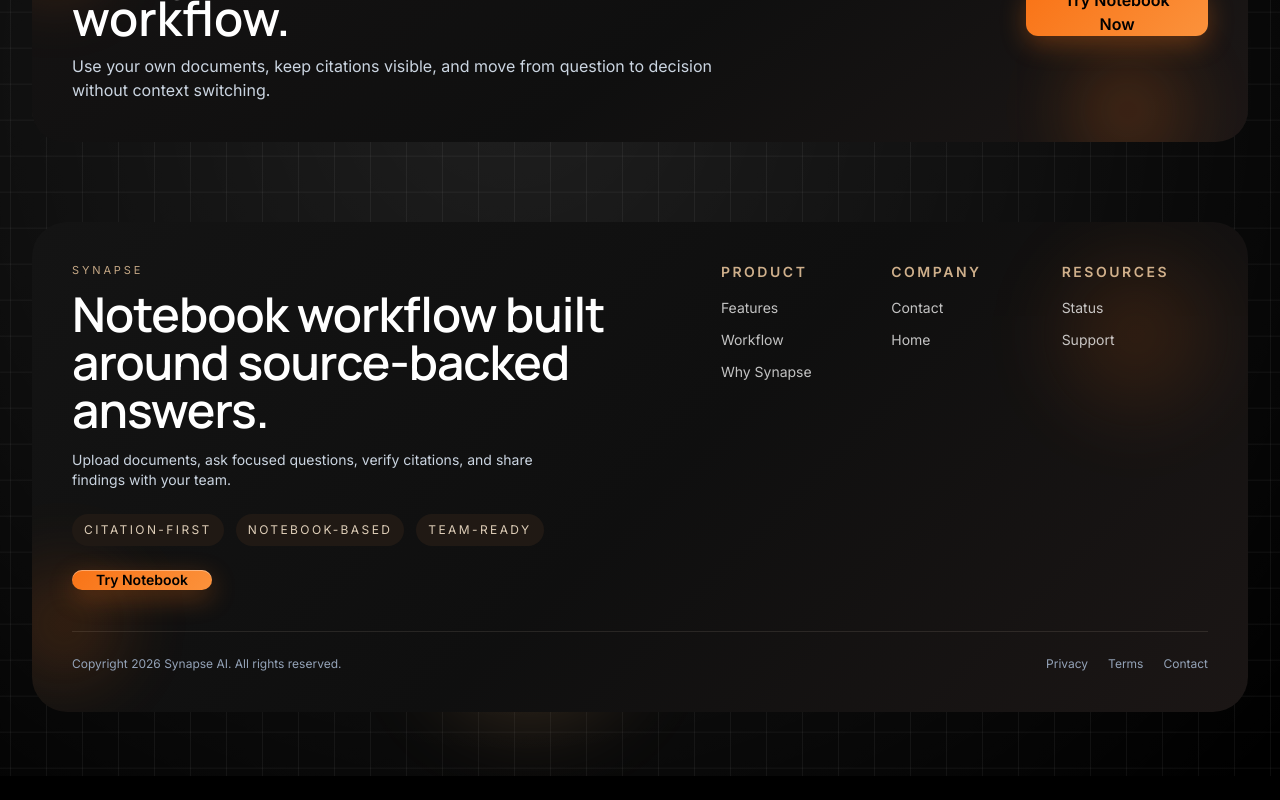
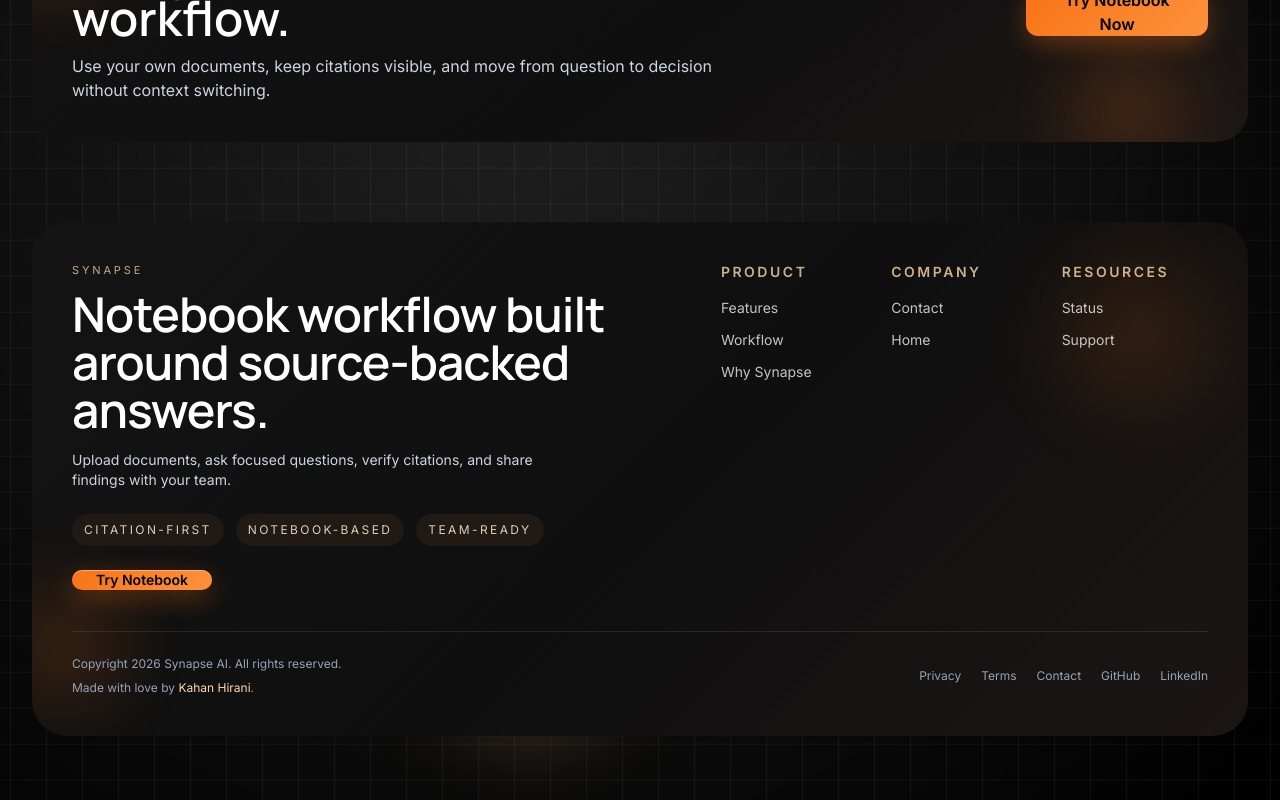
Before and after one commit to kahan-hirani/Synapse_frontend_backend, a React (Vite) app in the folder client/: page / in a window 1280 px wide. Shown: the part 2733-3533 px from the top of the page. Before the commit the page ends 3509 px from the top, so only its background shows below. Built offline with nearby package versions, Linux system fonts and the light colour scheme; no server answers.

Commit message:
feat: update MarketingFooter to include author credits and social links

```diff
--- a/client/src/components/app/MarketingFooter.jsx
+++ b/client/src/components/app/MarketingFooter.jsx
@@ -66,7 +66,21 @@
       </div>
 
       <div className="relative z-10 mt-10 flex flex-col items-start justify-between gap-4 border-t border-orange-100/10 pt-6 text-xs text-slate-400 sm:flex-row sm:items-center">
-        <p>Copyright {new Date().getFullYear()} Synapse AI. All rights reserved.</p>
+        <div className="space-y-2">
+          <p>Copyright {new Date().getFullYear()} Synapse AI. All rights reserved.</p>
+          <p>
+            Made with love by{' '}
+            <a
+              href="https://github.com/kahan-hirani"
+              target="_blank"
+              rel="noopener noreferrer"
+              className="text-orange-200 transition hover:text-orange-100"
+            >
+              Kahan Hirani
+            </a>
+            .
+          </p>
+        </div>
         <div className="flex flex-wrap items-center gap-x-5 gap-y-2">
           <Link to="/contact" className="transition hover:text-orange-200">
             Privacy
@@ -77,6 +91,22 @@
           <Link to="/contact" className="transition hover:text-orange-200">
             Contact
           </Link>
+          <a
+            href="https://github.com/kahan-hirani"
+            target="_blank"
+            rel="noopener noreferrer"
+            className="transition hover:text-orange-200"
+          >
+            GitHub
+          </a>
+          <a
+            href="https://www.linkedin.com/in/kahan-hirani-7934b92ab/"
+            target="_blank"
+            rel="noopener noreferrer"
+            className="transition hover:text-orange-200"
+          >
+            LinkedIn
+          </a>
         </div>
       </div>
     </footer>
```
